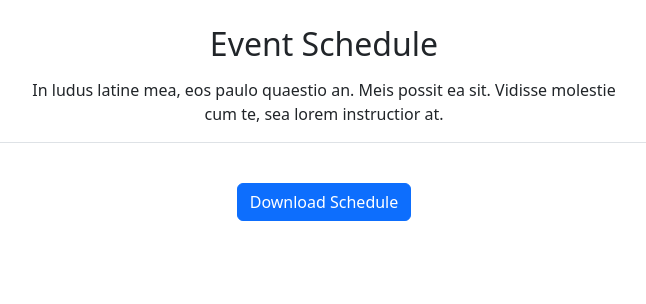
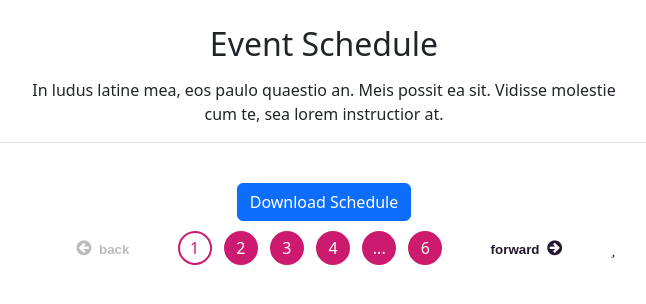
Before and after one commit to Feintt/Scheduler, a Django app: template Dashboard/templates/Dashboard/schedule.html in a window 1280 px wide. Shown: the part 56-360 px from the top of the page, without its empty margins (316-962 px from the left). Run offline with Django 4.2, Linux system fonts and the light colour scheme; the template is opened without the code that fills it, so the values that code supplies are empty; some libraries are stand-ins or nearby versions.

Commit message:
added pagination css and pagination html under schedule.html

```diff
--- /dev/null
+++ b/Dashboard/static/Dashboard/pagination.css
@@ -0,0 +1,78 @@
+a {
+  color: #cc1b6f;
+  text-decoration: none;
+  transition: color 0.5s ease;
+}
+
+.pages {
+  text-align: center;
+  margin-top: 10px;
+}
+
+.pages a {
+  display: inline-block;
+}
+
+.pages .back, .pages .next {
+  font-family: 'Fira Sans', sans-serif;
+  font-weight: 900;
+  font-size: 10pt;
+  margin: 0 40px;
+  color: #23182C;
+}
+
+.pages .back span, .pages .next span {
+  font-size: 13pt;
+  margin: 0 4px;
+}
+
+@media (max-width: 768px) {
+  .pages .back, .pages .next {
+    display: none;
+  }
+}
+
+.pages .back:not(.disabled):hover, .pages .next:not(.disabled):hover {
+  color: #cc1b6f;
+}
+
+.pages .back.disabled, .pages .next.disabled {
+  color: #BDB9BF;
+  cursor: default;
+}
+
+.pages .page {
+  -webkit-border-radius: 50%;
+  -webkit-background-clip: padding-box;
+  -moz-border-radius: 50%;
+  -moz-background-clip: padding;
+  border-radius: 50%;
+  background-clip: padding-box;
+  width: 34px;
+  height: 34px;
+  margin: 0 4px;
+  background: #cc1b6f;
+  color: #fff;
+  border: 2px solid #cc1b6f;
+  display: -webkit-inline-box;
+  display: -ms-inline-flexbox;
+  display: inline-flex;
+  -webkit-box-pack: center;
+  -ms-flex-pack: center;
+  justify-content: center;
+  -webkit-box-align: center;
+  -ms-flex-align: center;
+  align-items: center;
+}
+
+.pages .page:not(.active):hover {
+  border-color: #23182C;
+  background: #fff;
+  color: #23182C;
+}
+
+.pages .page.active {
+  background: #fff;
+  color: #cc1b6f;
+  cursor: default;
+}
--- a/Dashboard/templates/Dashboard/schedule.html
+++ b/Dashboard/templates/Dashboard/schedule.html
@@ -9,6 +9,7 @@
     <title>SmartUP</title>
     <link rel="stylesheet" href="https://cdn.jsdelivr.net/npm/bootstrap@5.3.2/dist/css/bootstrap.min.css">
     <link rel="stylesheet" href="{% static 'Dashboard/Event-Schedule.css' %}">
+    <link rel="stylesheet" href="{% static 'Dashboard/pagination.css' %}">
 </head>
 
 <body>
@@ -149,7 +150,23 @@
         <!-- /row end-->
     </div>
 </div>
-    <script src="https://cdn.jsdelivr.net/npm/bootstrap@5.3.2/dist/js/bootstrap.bundle.min.js"></script>
+
+<div class="pages">
+    <a href="#" class="back disabled">
+        <span class="fa fa-arrow-circle-left"></span> back
+    </a>
+    <a href="#" class="page active">1</a>
+    <a href="#" class="page">2</a>
+    <a href="#" class="page">3</a>
+    <a href="#" class="page">4</a>
+    <a href="#" class="page disabled" style="pointer-events: none; cursor: default;">...</a>
+    <a href="#" class="page">6</a>
+    <a href="#" class="next">
+        forward <span class="fa fa-arrow-circle-right"></span>
+    </a>
+    <i class="far fa-star"></i>
+</div>
+<script src="https://cdn.jsdelivr.net/npm/bootstrap@5.3.2/dist/js/bootstrap.bundle.min.js"></script>
 </body>
 
 </html>
```
